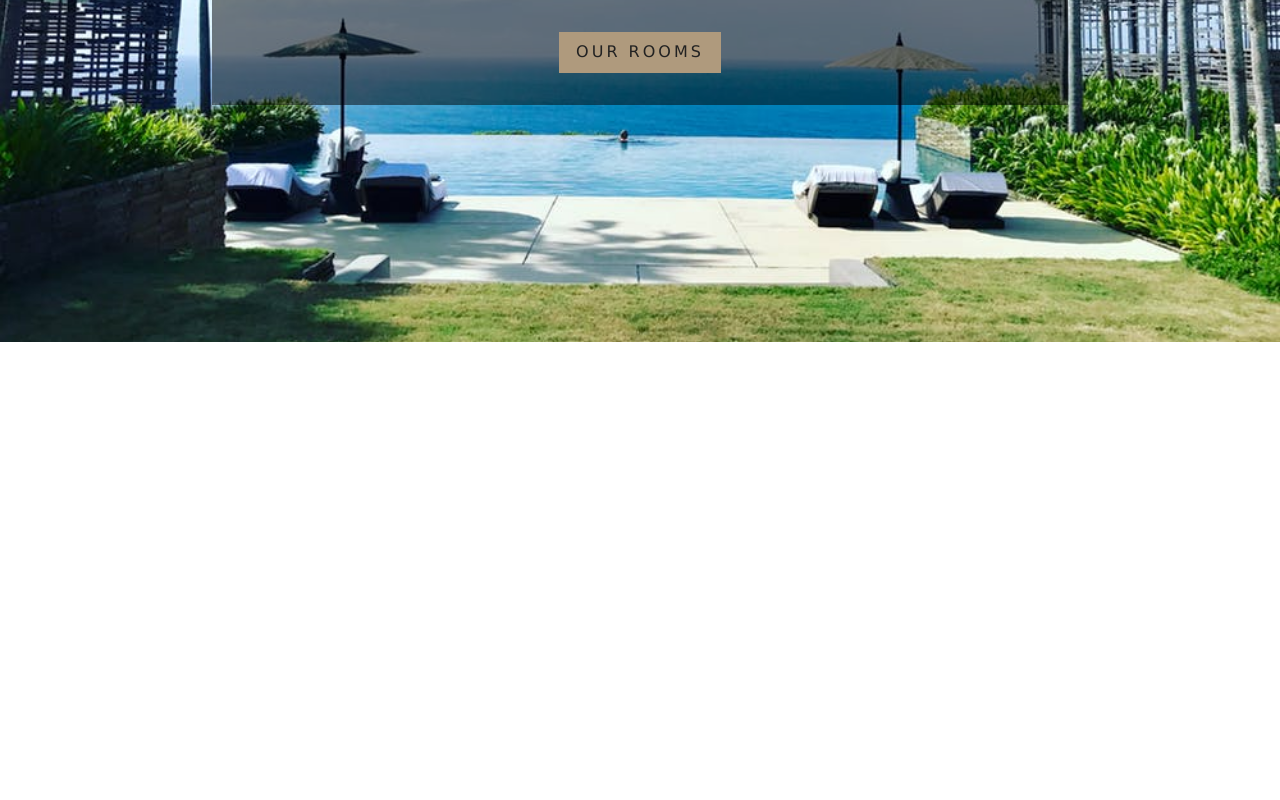
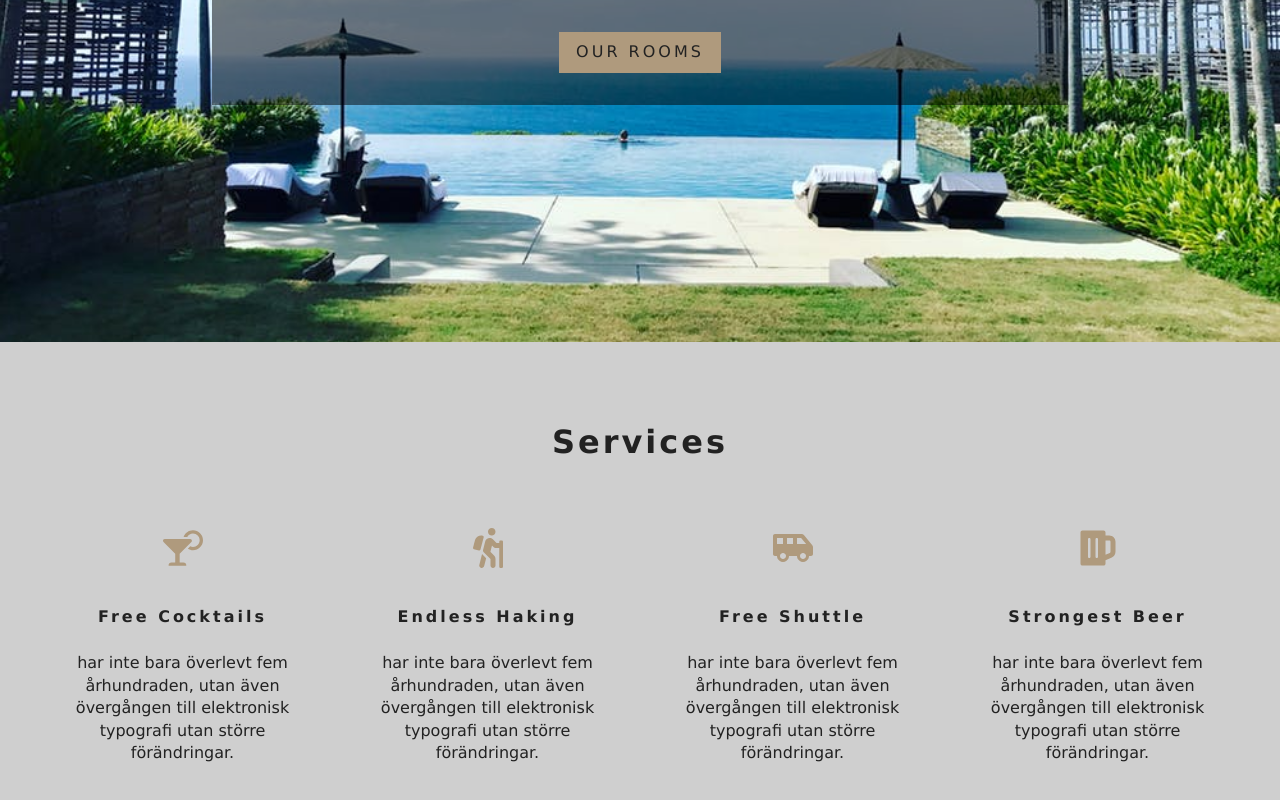
Before and after one commit to Jansan/ResortReact, a React (Create React App) app: page / in a window 1280 px wide. Shown: the part 458-1258 px from the top of the page. Before the commit the page ends 800 px from the top, so only its background shows below. Built offline with nearby package versions, Linux system fonts and the light colour scheme; the HTML template or start-up script is replaced by a standard one.

Commit message:
title and services component createt

```diff
--- a/src/App.css
+++ b/src/App.css
@@ -252,6 +252,7 @@
 }
 .services h6 {
   letter-spacing: var(--mainSpacing);
+  text-transform: capitalize;
 }
 .services p {
   width: 80%;
--- /dev/null
+++ b/src/components/Services.js
@@ -0,0 +1,52 @@
+import React, { Component } from "react";
+import { FaCocktail, FaHiking, FaShuttleVan, FaBeer } from "react-icons/fa";
+import Title from "./Title";
+
+export default class Services extends Component {
+  state = {
+    services: [
+      {
+        icon: <FaCocktail />,
+        title: "free cocktails",
+        info:
+          "har inte bara överlevt fem århundraden, utan även övergången till elektronisk typografi utan större förändringar."
+      },
+      {
+        icon: <FaHiking />,
+        title: "Endless Haking",
+        info:
+          "har inte bara överlevt fem århundraden, utan även övergången till elektronisk typografi utan större förändringar."
+      },
+      {
+        icon: <FaShuttleVan />,
+        title: "free shuttle",
+        info:
+          "har inte bara överlevt fem århundraden, utan även övergången till elektronisk typografi utan större förändringar."
+      },
+      {
+        icon: <FaBeer />,
+        title: "Strongest Beer",
+        info:
+          "har inte bara överlevt fem århundraden, utan även övergången till elektronisk typografi utan större förändringar."
+      }
+    ]
+  };
+  render() {
+    return (
+      <section className="services">
+        <Title title="services" />
+        <div className="services-center">
+          {this.state.services.map((item, index) => {
+            return (
+              <article key={index} className="service">
+                <span>{item.icon}</span>
+                <h6>{item.title}</h6>
+                <p>{item.info}</p>
+              </article>
+            );
+          })}
+        </div>
+      </section>
+    );
+  }
+}
--- /dev/null
+++ b/src/components/Title.js
@@ -0,0 +1,9 @@
+import React from "react";
+
+export default function Title({ title }) {
+  return (
+    <div className="section-title">
+      <h4>{title}</h4>
+    </div>
+  );
+}
--- a/src/pages/Home.js
+++ b/src/pages/Home.js
@@ -2,15 +2,22 @@
 import Hero from "../components/Hero";
 import Banner from "../components/Banner";
 import { Link } from "react-router-dom";
+import Services from "../components/Services";
 
 export default function Home() {
   return (
-    <Hero>
-      <Banner title="luxurious rooms" subtitle="delux rooms starting att $299">
-        <Link to="/" className="btn-primary">
-          our rooms
-        </Link>
-      </Banner>
-    </Hero>
+    <>
+      <Hero>
+        <Banner
+          title="luxurious rooms"
+          subtitle="delux rooms starting att $299"
+        >
+          <Link to="/rooms" className="btn-primary">
+            our rooms
+          </Link>
+        </Banner>
+      </Hero>
+      <Services />
+    </>
   );
 }
```
